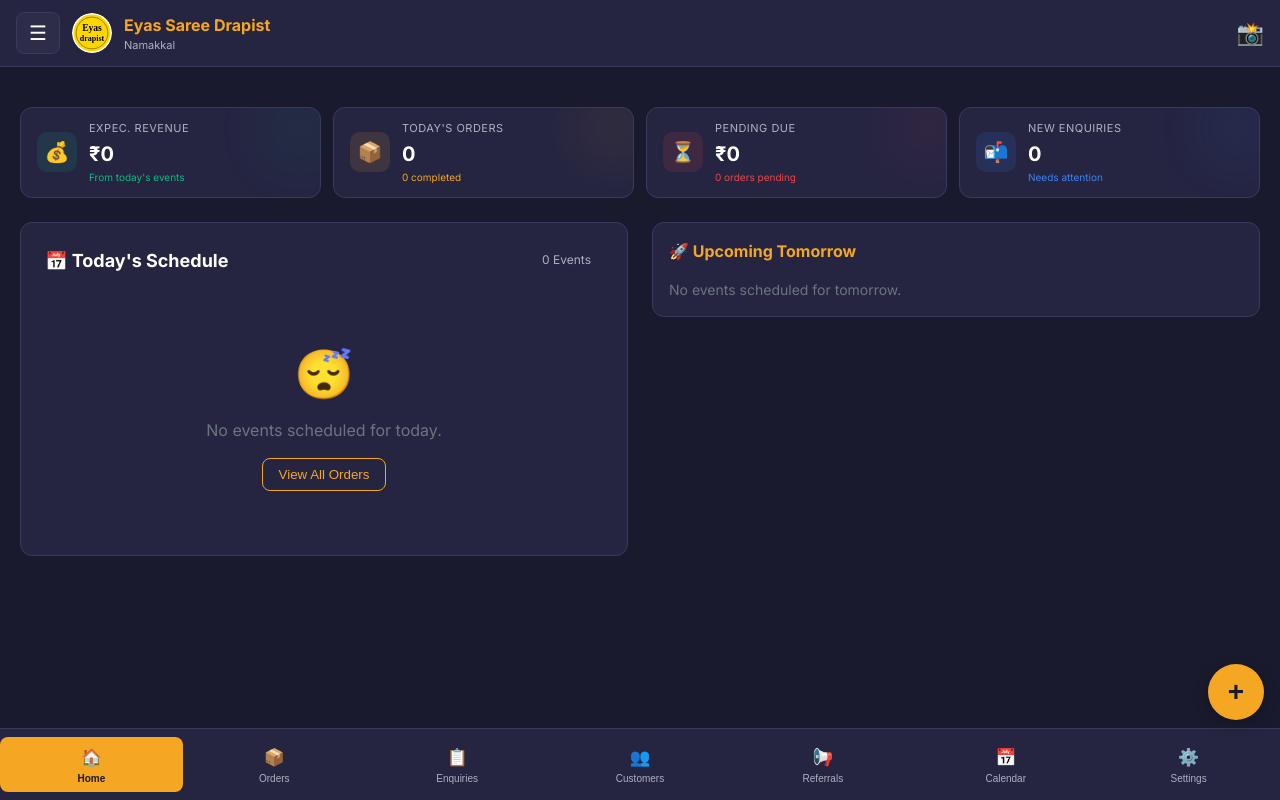
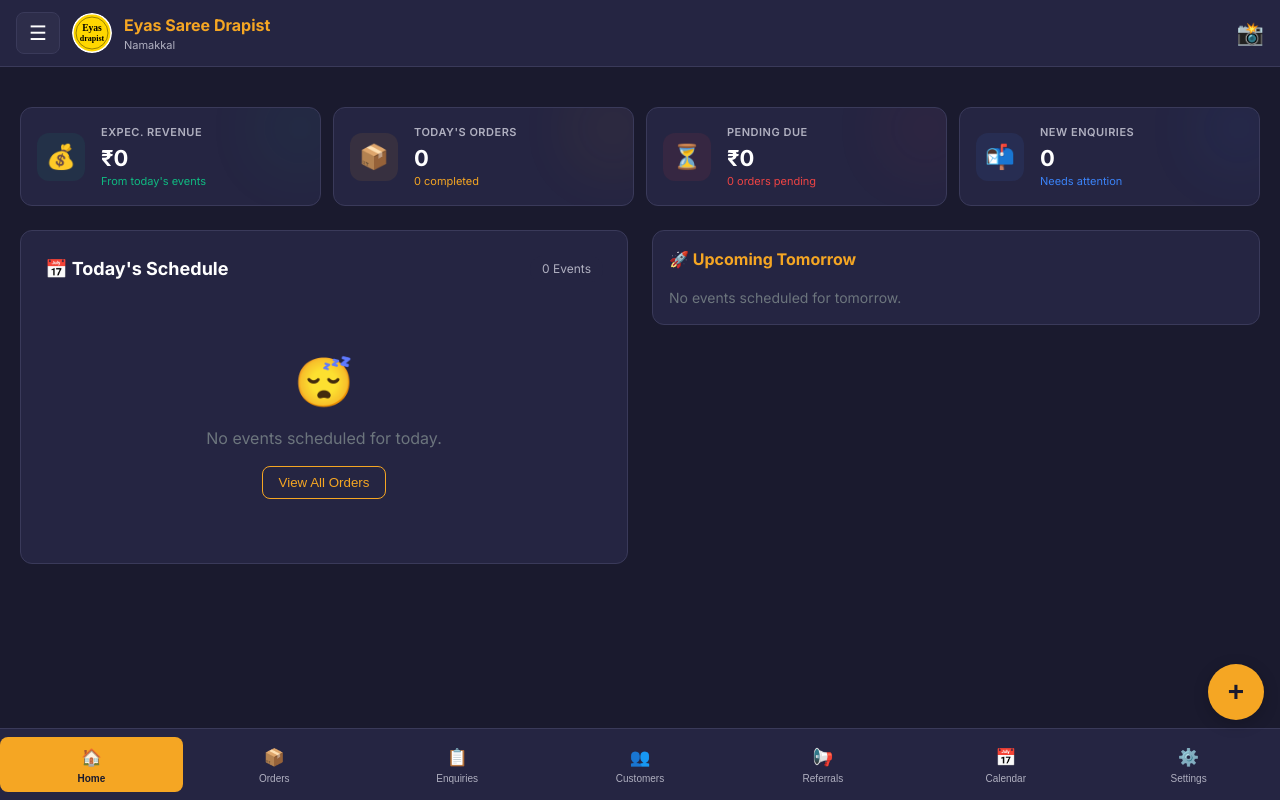
Before and after one commit to maniraja5599/EyasBookingApp, a React (Vite) app: page / in a window 1280 px wide. Built offline with nearby package versions, Linux system fonts and the light colour scheme.

Commit message:
Fix_StatCard_Alignment

```diff
--- a/src/components/Dashboard.tsx
+++ b/src/components/Dashboard.tsx
@@ -32,42 +32,74 @@ export const Dashboard: React.FC<{
   const StatCard: React.FC<{ label: string; value: string | number; icon: string; color: string; subtext?: string }> = ({ label, value, icon, color, subtext }) => (
     <div className="glass-card" style={{
       ...cardStyle,
-      padding: '12px 16px', // Reduced padding
+      padding: '16px', // Increased padding slightly for balance
       display: 'flex',
-      alignItems: 'center',
-      gap: '12px', // Reduced gap
+      alignItems: 'center', // Ensure vertical centering
+      gap: '16px', // Better gap
       position: 'relative',
       overflow: 'hidden',
-      minHeight: '80px' // Enforce smaller height
+      minHeight: '90px', // Slightly taller
+      justifyContent: 'flex-start'
     }}>
       <div style={{
-        background: `${color}20`,
+        background: `${color}15`, // More subtle background
         color: color,
-        width: '40px', // Smaller icon background
-        height: '40px',
-        borderRadius: '10px',
+        width: '48px',
+        height: '48px',
+        borderRadius: '12px',
         display: 'flex',
         alignItems: 'center',
         justifyContent: 'center',
-        fontSize: '20px' // Smaller icon size
+        fontSize: '24px',
+        flexShrink: 0 // Prevent icon shrinking
       }}>
         {icon}
       </div>
-      <div>
-        <div style={{ color: 'var(--text-secondary)', fontSize: '11px', textTransform: 'uppercase', letterSpacing: '0.5px' }}>{label}</div>
-        <div style={{ fontSize: '20px', fontWeight: 'bold', color: '#fff', marginTop: '2px' }}>{value}</div>
-        {subtext && <div style={{ fontSize: '10px', color: color, marginTop: '1px' }}>{subtext}</div>}
+      <div style={{ flex: 1, minWidth: 0 }}> {/* flex: 1 and minWidth: 0 for text truncation to work */}
+        <div style={{
+          color: 'var(--text-secondary)',
+          fontSize: '11px',
+          fontWeight: '600',
+          textTransform: 'uppercase',
+          letterSpacing: '0.5px',
+          whiteSpace: 'nowrap',
+          overflow: 'hidden',
+          textOverflow: 'ellipsis'
+        }}>
+          {label}
+        </div>
+        <div style={{
+          fontSize: '22px',
+          fontWeight: 'bold',
+          color: '#fff',
+          marginTop: '4px',
+          lineHeight: '1.2'
+        }}>
+          {value}
+        </div>
+        {subtext && (
+          <div style={{
+            fontSize: '11px',
+            color: color,
+            marginTop: '2px',
+            whiteSpace: 'nowrap',
+            overflow: 'hidden',
+            textOverflow: 'ellipsis'
+          }}>
+            {subtext}
+          </div>
+        )}
       </div>
       {/* Decorative Blur */}
       <div style={{
         position: 'absolute',
-        right: '-10px',
-        top: '-10px',
-        width: '60px',
-        height: '60px',
+        right: '-15px',
+        top: '-15px',
+        width: '70px',
+        height: '70px',
         background: color,
-        filter: 'blur(30px)',
-        opacity: 0.1,
+        filter: 'blur(35px)',
+        opacity: 0.08,
         pointerEvents: 'none'
       }} />
     </div>
```
